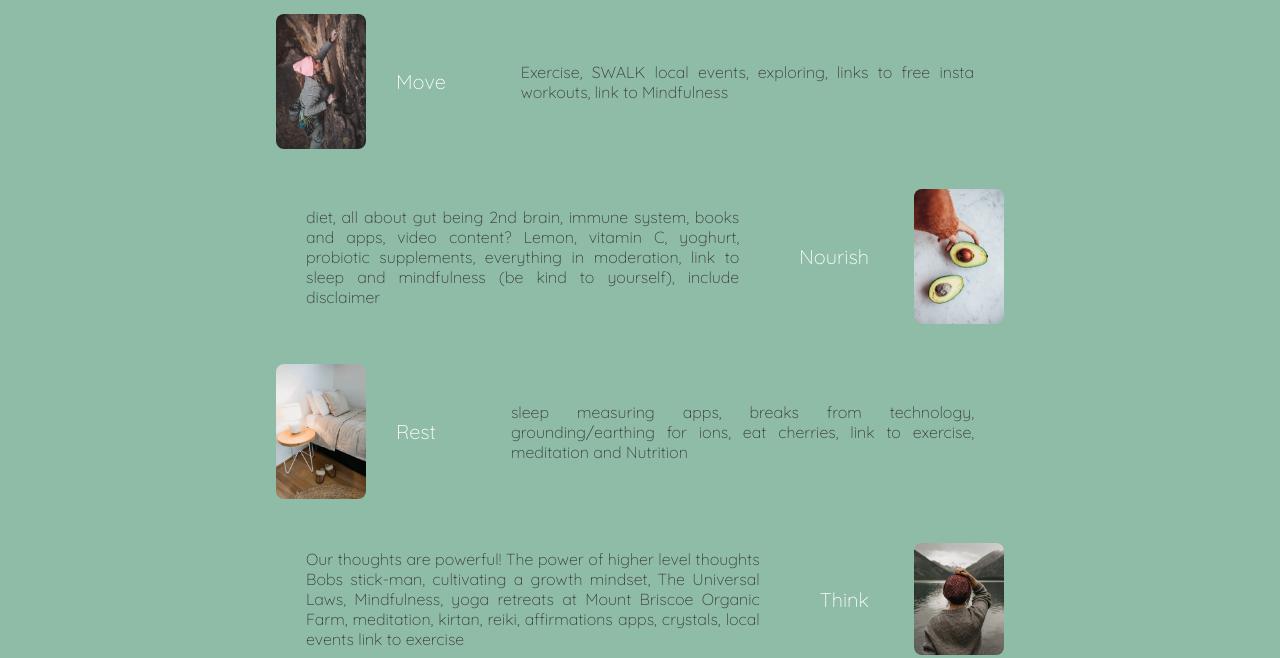
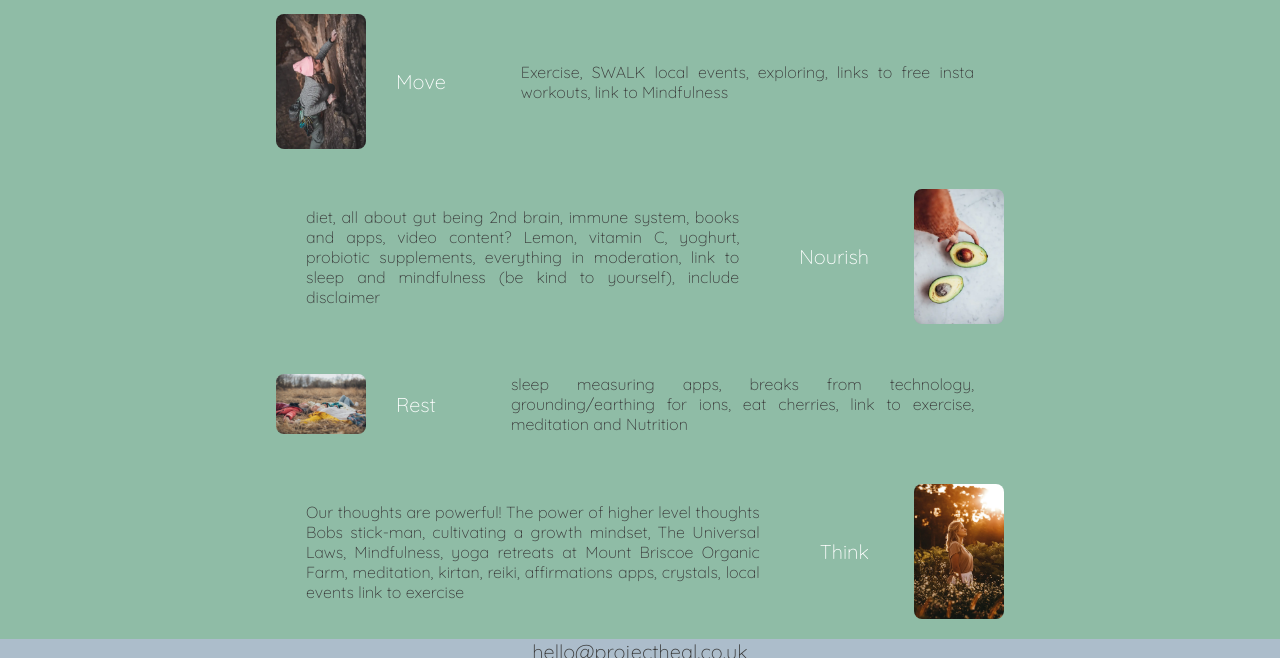
Before and after one commit to miriampayne/project-heal, a plain HTML site: page explore.html in a window 1280 px wide. Shown: the part 200-858 px from the top of the page. Drawn offline with Linux system fonts and the light colour scheme.

Commit message:
add more images to brighten up pages

```diff
--- a/assets/css/style.css
+++ b/assets/css/style.css
@@ -370,12 +370,13 @@ h3 {
         line-height: 25px;
         width: 300px;
     }
+
     .push {
         margin-left: 10px;
     }
 }
 
-  @media screen and (max-width: 440px){
+@media screen and (max-width: 440px) {
     .foundations-container {
         display: flex;
         text-align: center;
--- a/explore.html
+++ b/explore.html
@@ -52,13 +52,13 @@
         </div>
 
         <div class="container"  id="forward-row">
-            <img src="assets/images/rest.webp" alt="bed" style="width:90px">
+            <img src="assets/images/relax.webp" alt="bed" style="width:90px">
             <p><span>Rest</span></p>
             <p>sleep measuring apps, breaks from technology, grounding/earthing for ions, eat cherries, link to exercise, meditation and Nutrition</p>
         </div>
 
         <div class="container" id="reverse-row">
-            <img src="assets/images/think.webp" alt="woman in red hat overlooking lake" style="width:90px">
+            <img src="assets/images/mindfulness.webp" alt="woman in red hat overlooking lake" style="width:90px">
             <p><span>Think</span></p>
             <p>Our thoughts are powerful! The power of higher level thoughts Bobs stick-man, cultivating a growth mindset, The Universal Laws, Mindfulness, yoga retreats at Mount Briscoe Organic Farm, meditation, kirtan, reiki, affirmations apps, crystals, local events link to exercise</p>
         </div>
```
Also changed, not shown: assets/images/sleep.webp (added). Lines whose indentation alone changed are shown as unchanged.
